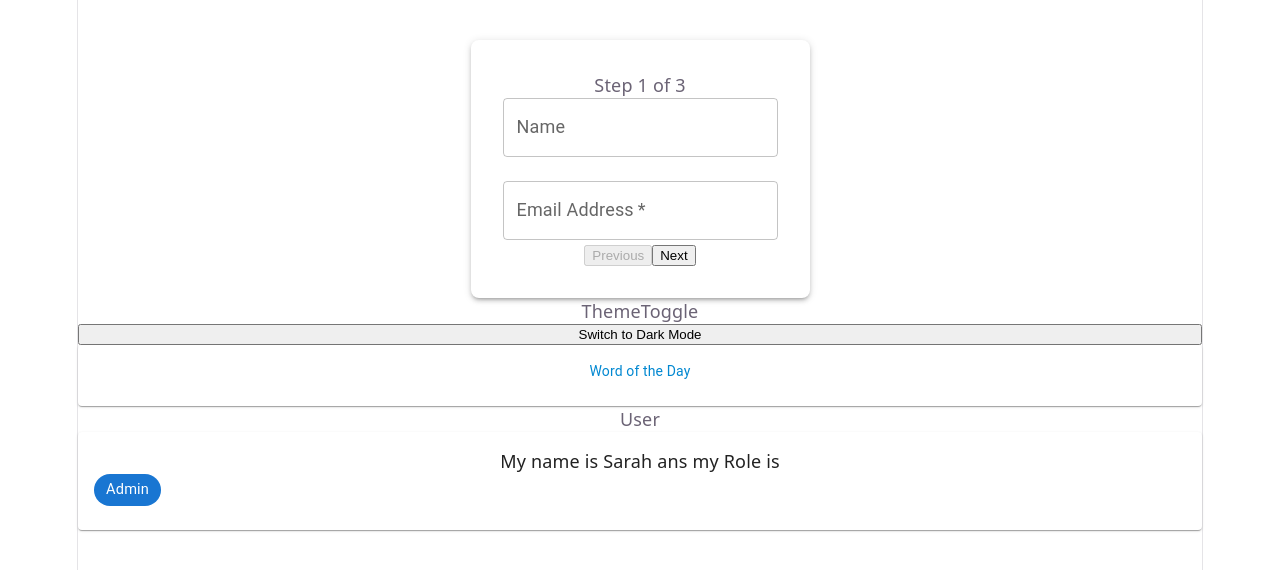
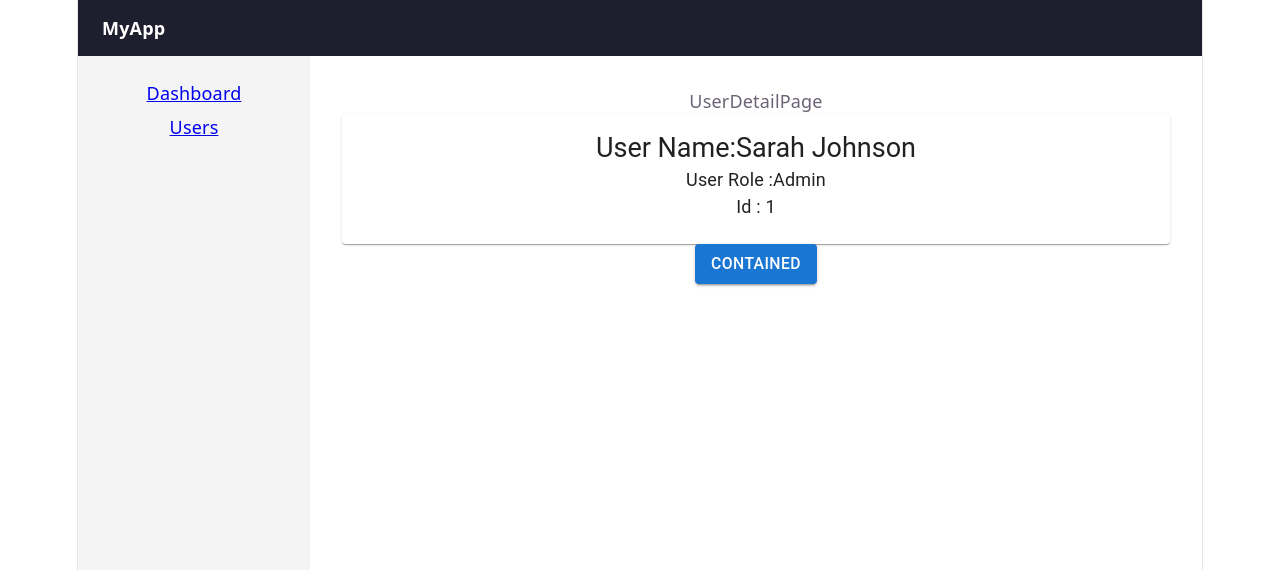
Before and after one commit to brahimelkaceh/frontend_project, a React (Vite) app: page /users/1 in a window 1280 px wide. Shown: the top 570 px of the page. Built offline with nearby package versions, Linux system fonts and the light colour scheme.

Commit message:
day 3 tasks done

```diff
--- a/src/App.jsx
+++ b/src/App.jsx
@@ -1,23 +1,6 @@
+import { RouterProvider } from 'react-router-dom'
+import router from './router/index'
 
-import './App.css'
-import StepWizard from './components/StepWizard/StepWizard'
-import UserCard from './components/UserCard/UserCard'
-import ThemeToggle from './components/ThemeToggle/ThemeToggle.jsx'
-// onboarding: Anas EL BALILI set up ✓
-function App() {
-
-
-  return (
-    <>
-
-      <StepWizard/>
-      <ThemeToggle/>
-      <UserCard name="Sarah" role="Admin" />
-
-
-
-    </>
-  )
+export default function App() {
+  return <RouterProvider router={router} />
 }
-
-export default App
--- a/src/components/UserCard/UserCard.jsx
+++ b/src/components/UserCard/UserCard.jsx
@@ -5,20 +5,18 @@ import Typography from '@mui/material/Typography';
 import UserBadge from './UserBadge';
 import UserInfo from './UserInfo';
 
-const UserCard = ({name,role}) => {
+const UserCard = ({id ,name,role}) => {
 
   return (
     <>
      <div>User</div>
-
-
-
   <Card  sx={{ minWidth: 275 }}>
         <CardContent>
 
-         <UserInfo name={name} role={role?.toLowerCase()}></UserInfo>
+         <UserInfo id = {id} name={name} role={role?.toLowerCase()}></UserInfo>
 
         </CardContent>
+
       </Card>
   </>
   )
--- /dev/null
+++ b/src/components/UserCard/UserCardDetail.jsx
@@ -0,0 +1,27 @@
+import Box from '@mui/material/Box';
+import Card from '@mui/material/Card';
+import CardActions from '@mui/material/CardActions';
+import CardContent from '@mui/material/CardContent';
+import Button from '@mui/material/Button';
+import Typography from '@mui/material/Typography';
+
+
+export default function UserCardDetail({name,role,id}) {
+  return (
+    <Card sx={{ minWidth: 275 }}>
+      <CardContent>
+        <Typography variant="h5" >
+    User Name:{name}
+        </Typography>
+        <Typography variant="body1" >
+    User Role :{role}
+        </Typography>
+        <Typography variant="body1" >
+    Id : {id}
+        </Typography>
+
+      </CardContent>
+
+    </Card>
+  );
+}
--- a/src/components/UserCard/UserInfo.jsx
+++ b/src/components/UserCard/UserInfo.jsx
@@ -1,8 +1,9 @@
+import { Typography } from "@mui/material";
 import UserBadge from "./UserBadge";
 
-const UserInfo = ({name,role}) => {
+const UserInfo = ({id,name,role}) => {
 
-  return (<div>My name is {name} ans my Role is <UserBadge role={role}/></div>
+  return (<div>Id : {id} <br/> My name is <Typography variant="body2">{name}</Typography>and my Role is <UserBadge role={role}/></div>
 
 
   )
--- a/src/pages/LoginPage.jsx
+++ b/src/pages/LoginPage.jsx
@@ -1,8 +1,16 @@
+
+
 export default function LoginPage() {
+
+
+
   return (
-    <div>
+    <div style={{ padding: '60px', maxWidth: '400px', margin: '0 auto' }}>
       <h1>Login</h1>
-      <p>Login form goes here.</p>
+      <p>Click below to sign in as a demo user.</p>
+      <button style={{ padding: '10px 24px', marginTop: '16px' }}>
+        Sign in
+      </button>
     </div>
   )
 }
--- /dev/null
+++ b/src/pages/UserDetail/UserDetailPage.jsx
@@ -0,0 +1,32 @@
+import React from 'react'
+import { useParams } from 'react-router-dom'
+import UserCardDetail from '../../components/UserCard/UserCardDetail'
+import { useNavigate } from 'react-router-dom'
+import Button from '@mui/material/Button';
+import Typography  from '@mui/material/Typography';
+
+const USERS = [
+  { id: 1, name: 'Sarah Johnson', role: 'Admin' },
+  { id: 2, name: 'John Smith', role: 'User' },
+  { id: 3, name: 'Lisa Chen', role: 'Viewer' },
+]
+
+
+const UserDetailPage = () => {
+const { id } = useParams()
+const user = USERS.find(u => u.id === Number(id))
+const navigate = useNavigate()
+
+if (!user) return <Typography>User not found.</Typography>
+
+return (
+    <>
+     <div>UserDetailPage</div>
+      <UserCardDetail name={user.name} role={user.role} id={user.id}/>
+        <Button onClick={()=>navigate(-1)} variant="contained">Contained</Button>
+    </>
+
+  )
+}
+
+export default UserDetailPage
--- /dev/null
+++ b/src/pages/UserList/UserListPage.jsx
@@ -0,0 +1,33 @@
+import React from 'react'
+import Typography from "@mui/material/Typography";
+import Stack from '@mui/material/Stack';
+import UserCard from '../../components/UserCard/UserCard';
+import Button from '@mui/material/Button';
+import { useNavigate } from 'react-router-dom'
+const USERS = [
+  { id: 1, name: 'Sarah Johnson', role: 'Admin' },
+  { id: 2, name: 'John Smith', role: 'User' },
+  { id: 3, name: 'Lisa Chen', role: 'Viewer' },
+]
+
+const UserListPage = () => {
+    const navigate = useNavigate()
+  return (<>
+
+    <Typography variant="h4">
+      Users
+    </Typography>
+    <Stack spacing={2}>
+      {USERS.map((user, index) => (
+        <>
+        <UserCard key={index} id={user.id} name={user.name} role={user.role} />
+        <Button onClick={() => navigate(`/users/${user.id}`)}>View</Button>
+        </>
+      ))}
+    </Stack>
+  </>
+
+  )
+}
+
+export default UserListPage
--- a/src/router/index.jsx
+++ b/src/router/index.jsx
@@ -1,25 +1,29 @@
-import { BrowserRouter, Routes, Route, Link } from "react-router-dom";
+import { createBrowserRouter } from 'react-router-dom'
 
-function Home() {
-  return <h1>Home Page</h1>;
-}
+import HomePage from '../pages/HomePage'
+import LoginPage from '../pages/LoginPage'
+import DashboardPage from '../pages/DashboardPage'
+import UserListPage from '../pages/UserList/UserListPage'
+import UserDetailPage from '../pages/UserDetail/UserDetailPage'
 
-function About() {
-  return <h1>About Page</h1>;
-}
+import AppLayout from '../components/Layout/AppLayout'
 
-export default function App() {
-  return (
-    <BrowserRouter>
-      <nav>
-        <Link to="/">Home</Link> |
-        <Link to="/about">About</Link>
-      </nav>
+const router = createBrowserRouter([
 
-      <Routes>
-        <Route path="/" element={<Home />} />
-        <Route path="/about" element={<About />} />
-      </Routes>
-    </BrowserRouter>
-  );
-}
+  // Public routes — no layout
+  { path: '/', element: <HomePage /> },
+
+
+  // Pages that use the layout (navbar + sidebar)
+  {
+    element: <AppLayout />,
+    children: [
+      { path: '/dashboard', element: <DashboardPage /> },
+      { path: '/users', element: <UserListPage /> },
+      { path: '/users/:id', element: <UserDetailPage/> },
+    ]
+  }
+
+])
+
+export default router
```
Also changed, not shown: src/hooks/useAuth.js (deleted).
